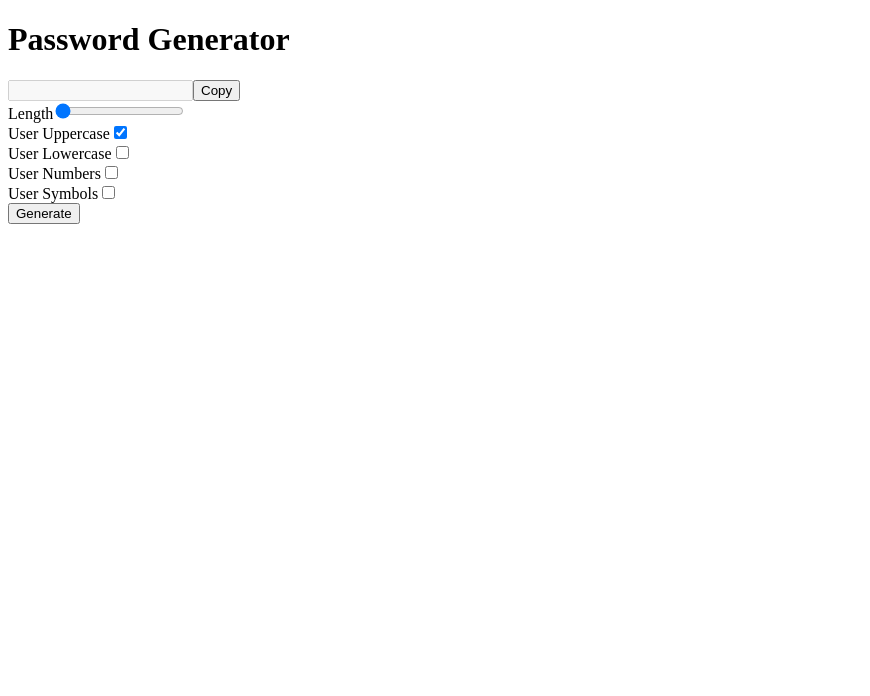
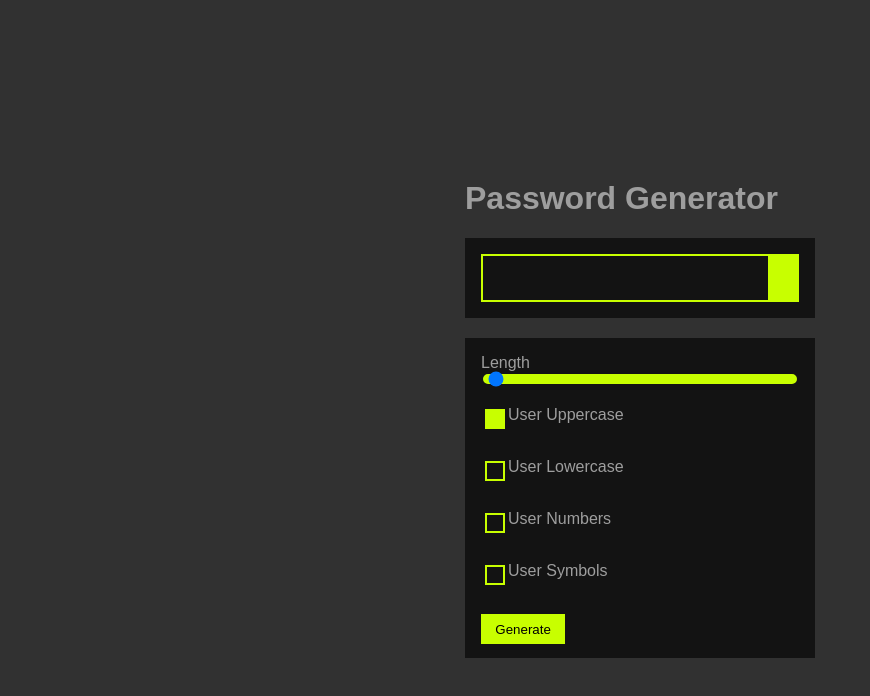
Before and after one commit to ChrsSampson/PasswordGenerator, a website with bundled scripts: page index.html in a window 1280 px wide. Shown: the whole page, without its empty margins (0-870 px from the left). Built offline with nearby package versions, Linux system fonts and the light colour scheme; a web font is replaced by a local one.

Commit message:
Adding styling

```diff
--- a/app.js
+++ b/app.js
@@ -46,13 +46,13 @@ class App {
     // input containers
     containers.forEach((container) => {
       const node = ce("div");
-      node.className = `${container}-container`;
+      node.className = `${container}-container form-group`;
       form.appendChild(node);
     });
 
     // submit button
     const submit = ce("button");
-    submit.className = "submit";
+    submit.classList = "submit button";
     submit.textContent = "Generate";
     form.appendChild(submit);
 
@@ -80,8 +80,7 @@ class App {
         type: "button",
         props: {
           id: "copy",
-          class: "button copy-button",
-          value: "Copy",
+          classList: "button copy-button",
         },
         event: "click",
         callback: (e) => {
@@ -156,6 +155,9 @@ class App {
       const t = qs(spec.selector);
       const i = new Input(t, spec.type, spec.props, spec.event, spec.callback);
     });
+
+    const b = qs(".copy-button");
+    b.innerHTML = `<svg height="48" width="48"><path d="M9 43.95q-1.2 0-2.1-.9-.9-.9-.9-2.1V10.8h3v30.15h23.7v3Zm6-6q-1.2 0-2.1-.9-.9-.9-.9-2.1v-28q0-1.2.9-2.1.9-.9 2.1-.9h22q1.2 0 2.1.9.9.9.9 2.1v28q0 1.2-.9 2.1-.9.9-2.1.9Zm0-3h22v-28H15v28Zm0 0v-28 28Z"/></svg>`;
   }
 
   init() {
--- a/index.html
+++ b/index.html
@@ -5,6 +5,7 @@
     <meta http-equiv="X-UA-Compatible" content="IE=edge" />
     <meta name="viewport" content="width=device-width, initial-scale=1.0" />
     <title>Password Generator</title>
+    <link rel="stylesheet" href="style.css" />
     <script src="Input.js" type="module"></script>
   </head>
   <body>
--- /dev/null
+++ b/style.css
@@ -0,0 +1,115 @@
+@import url("https://fonts.googleapis.com/css2?family=Sono&display=swap");
+
+*:root {
+  --hypershock: #c8ff00;
+  --hypershock-dark: #a8d000;
+  --bg-dark: #131313;
+  --bg-grey: #9e9e9e;
+}
+
+* {
+  box-sizing: border-box;
+}
+
+body {
+  height: 100vh;
+  display: grid;
+  place-items: center;
+  background-color: #313131;
+  color: var(--bg-grey);
+  font-family: "Sono", sans-serif;
+}
+
+form {
+  height: 20em;
+  padding: 1em;
+  background-color: var(--bg-dark);
+}
+
+input[type="range"]::-webkit-slider-runnable-track {
+  width: 100%;
+  cursor: pointer;
+  background: var(--hypershock);
+  height: 3px;
+  border: 5px solid var(--hypershock);
+  border-radius: 1em;
+}
+
+input[type="range"]::-webkit-slider-thumb {
+  background-color: var(--bg-grey);
+  position: relative;
+  top: -8px;
+}
+
+div[id="thumb"] {
+  background-color: #9e9e9e;
+}
+
+input[type="checkbox"] {
+  appearance: none;
+  width: 1.5em;
+  height: 1.5em;
+  background-color: transparent;
+  border: 2px solid var(--hypershock);
+  cursor: pointer;
+}
+
+input[type="checkbox"]:checked {
+  background-color: var(--hypershock);
+}
+
+.button {
+  padding: 0.5em 1em;
+  background-color: var(--hypershock);
+  border: 1px solid var(--hypershock);
+  cursor: pointer;
+}
+
+.button:hover,
+input[type="checkbox"]:hover {
+  background-color: var(--hypershock-dark);
+}
+
+.copy-button {
+  cursor: pointer;
+}
+
+.form-group {
+  display: flex;
+  height: 3.25em;
+  flex-direction: column;
+}
+
+.app-container {
+  margin: 0 auto;
+  max-width: 600px;
+  padding: 20px;
+  position: relative;
+}
+
+.uppercase-container,
+.lowercase-container,
+.number-container,
+.symbol-container {
+  display: flex;
+  flex-direction: row-reverse;
+  justify-content: start;
+}
+
+.output-container {
+  background-color: var(--bg-dark);
+  display: flex;
+  padding: 1em;
+  /* justify-content: space-around; */
+  margin-bottom: 20px;
+}
+
+#output {
+  background-color: transparent;
+  border: 2px solid var(--hypershock);
+  /* margin: 0.5em; */
+  padding: 0.5em 1em;
+  height: 2.5em;
+  font-size: larger;
+  color: var(--bg-grey);
+}
```
